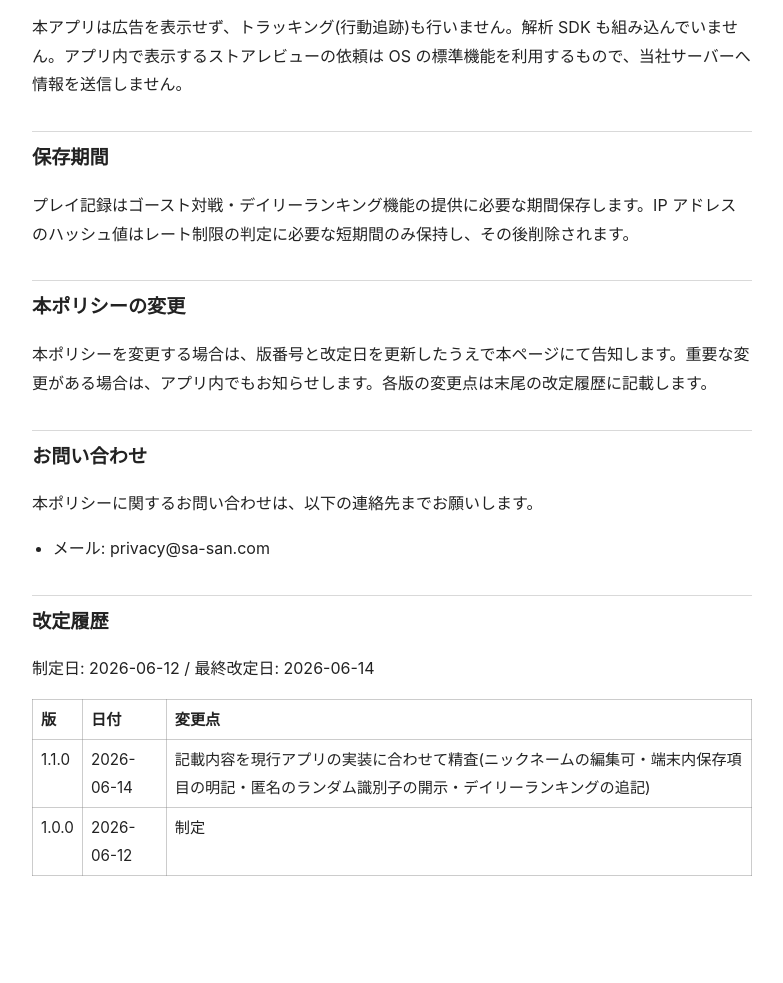
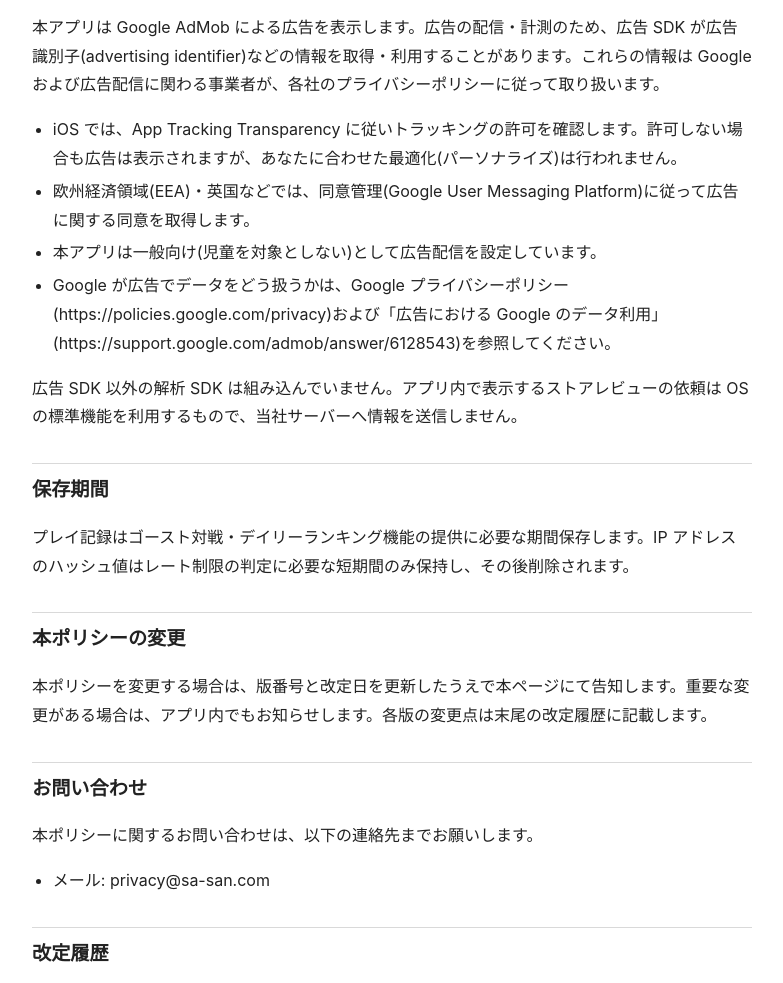
Before and after one commit to satocchi0416sh/satocchi0416sh.github.io, a plain HTML site: page moji-sand/privacy-policy.html in a window 1280 px wide. Shown: the part 1794-2777 px from the top of the page, without its empty margins (248-1031 px from the left). Before the commit the page ends 2742 px from the top, so only its background shows below. Drawn offline with Linux system fonts and the light colour scheme.

Commit message:
chore: sync privacy policy from moji-sand satocchi0416sh/moji-sand@d2b439cf68a4fa5a555f84db9ff4341215a24c08

```diff
--- a/moji-sand/privacy-policy.html
+++ b/moji-sand/privacy-policy.html
@@ -23,7 +23,7 @@
 </head>
 <body>
 <h1>もじサンド プライバシーポリシー</h1>
-<p class="policy-meta">第 1.1.0 版 ・ 制定日 2026-06-12 / 最終改定日 2026-06-14</p>
+<p class="policy-meta">第 1.2.0 版 ・ 制定日 2026-06-12 / 最終改定日 2026-06-14</p>
 <p>「もじサンド」(以下「本アプリ」)は、ユーザーのプライバシーを尊重します。本ポリシーは、本アプリが取り扱う情報と、その利用方法を説明するものです。</p>
 <h2>サーバーに送信する情報</h2>
 <p>本アプリは、ゲームプレイに伴い以下の情報のみをサーバーに送信します。</p>
@@ -67,7 +67,14 @@
 <li>ストアレビュー依頼を表示した回数</li>
 </ul>
 <h2>広告・トラッキング</h2>
-<p>本アプリは広告を表示せず、トラッキング(行動追跡)も行いません。解析 SDK も組み込んでいません。アプリ内で表示するストアレビューの依頼は OS の標準機能を利用するもので、当社サーバーへ情報を送信しません。</p>
+<p>本アプリは Google AdMob による広告を表示します。広告の配信・計測のため、広告 SDK が広告識別子(advertising identifier)などの情報を取得・利用することがあります。これらの情報は Google および広告配信に関わる事業者が、各社のプライバシーポリシーに従って取り扱います。</p>
+<ul>
+<li>iOS では、App Tracking Transparency に従いトラッキングの許可を確認します。許可しない場合も広告は表示されますが、あなたに合わせた最適化(パーソナライズ)は行われません。</li>
+<li>欧州経済領域(EEA)・英国などでは、同意管理(Google User Messaging Platform)に従って広告に関する同意を取得します。</li>
+<li>本アプリは一般向け(児童を対象としない)として広告配信を設定しています。</li>
+<li>Google が広告でデータをどう扱うかは、Google プライバシーポリシー(https://policies.google.com/privacy)および「広告における Google のデータ利用」(https://support.google.com/admob/answer/6128543)を参照してください。</li>
+</ul>
+<p>広告 SDK 以外の解析 SDK は組み込んでいません。アプリ内で表示するストアレビューの依頼は OS の標準機能を利用するもので、当社サーバーへ情報を送信しません。</p>
 <h2>保存期間</h2>
 <p>プレイ記録はゴースト対戦・デイリーランキング機能の提供に必要な期間保存します。IP アドレスのハッシュ値はレート制限の判定に必要な短期間のみ保持し、その後削除されます。</p>
 <h2>本ポリシーの変更</h2>
@@ -79,6 +86,6 @@
 </ul>
 <h2>改定履歴</h2>
 <p>制定日: 2026-06-12 / 最終改定日: 2026-06-14</p>
-<table><thead><tr><th>版</th><th>日付</th><th>変更点</th></tr></thead><tbody><tr><td>1.1.0</td><td>2026-06-14</td><td>記載内容を現行アプリの実装に合わせて精査(ニックネームの編集可・端末内保存項目の明記・匿名のランダム識別子の開示・デイリーランキングの追記)</td></tr><tr><td>1.0.0</td><td>2026-06-12</td><td>制定</td></tr></tbody></table>
+<table><thead><tr><th>版</th><th>日付</th><th>変更点</th></tr></thead><tbody><tr><td>1.2.0</td><td>2026-06-14</td><td>広告(Google AdMob)導入に伴い「広告・トラッキング」を改定(広告識別子の利用・ATT・同意管理・一般向け配信・Google のデータ利用先を開示)</td></tr><tr><td>1.1.0</td><td>2026-06-14</td><td>記載内容を現行アプリの実装に合わせて精査(ニックネームの編集可・端末内保存項目の明記・匿名のランダム識別子の開示・デイリーランキングの追記)</td></tr><tr><td>1.0.0</td><td>2026-06-12</td><td>制定</td></tr></tbody></table>
 </body>
 </html>
```
